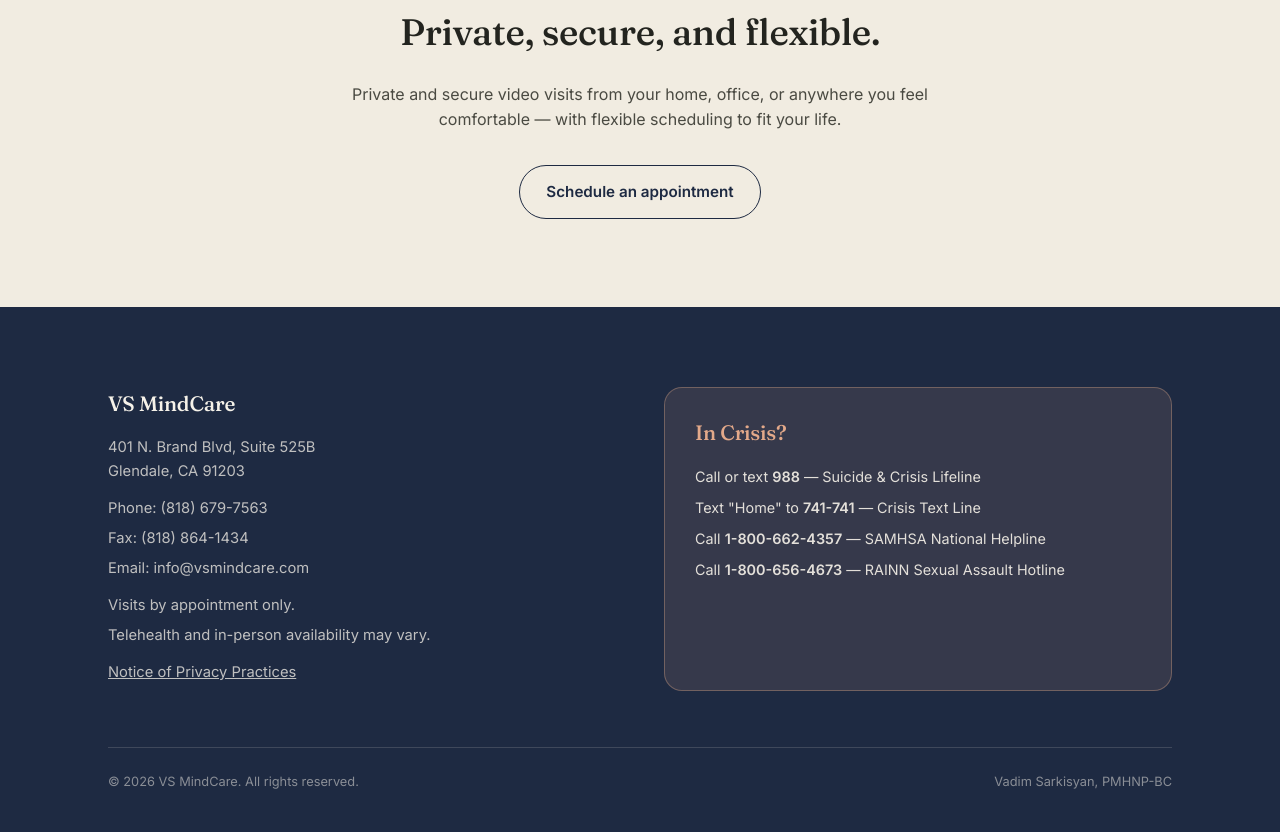
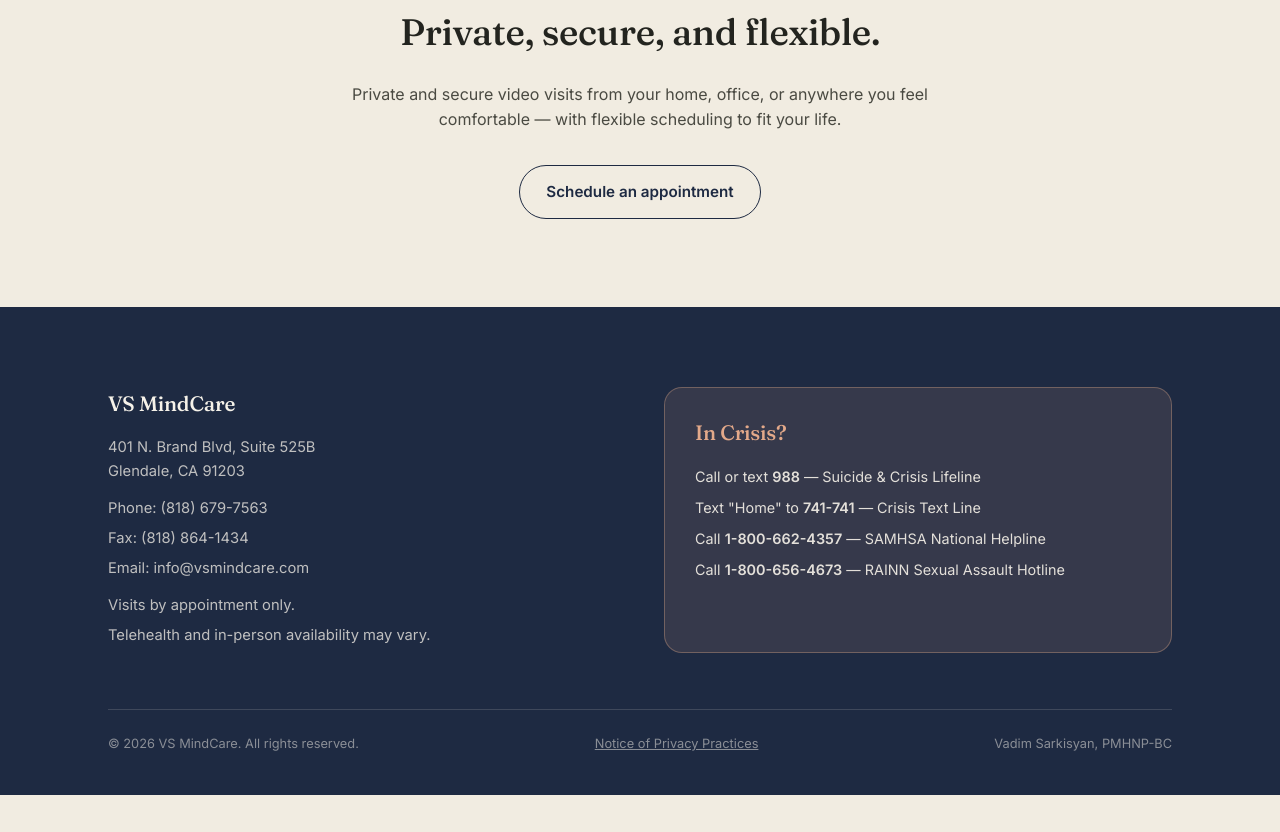
Before and after one commit to vsmindcare/vsmindcare-site, a plain HTML site: page services.html in a window 1280 px wide. Shown: the part 1556-2388 px from the top of the page. After the commit the page ends 2351 px from the top, so only its background shows below. Drawn offline with Linux system fonts and the light colour scheme.

Commit message:
Move privacy notice link beside copyright

```diff
--- a/services.html
+++ b/services.html
@@ -112,7 +112,6 @@
         <p>Email: info@vsmindcare.com</p>
         <p style="margin-top:14px;">Visits by appointment only.</p>
         <p>Telehealth and in-person availability may vary.</p>
-        <p style="margin-top:14px;"><a href="notice-of-privacy-practices.html" style="text-decoration:underline;">Notice of Privacy Practices</a></p>
       </div>
       <div class="crisis-box">
         <h3>In Crisis?</h3>
@@ -124,6 +123,7 @@
     </div>
     <div class="footer-bottom">
       <span>© 2026 VS MindCare. All rights reserved.</span>
+      <span><a href="notice-of-privacy-practices.html" style="text-decoration:underline;">Notice of Privacy Practices</a></span>
       <span>Vadim Sarkisyan, PMHNP-BC</span>
     </div>
   </div>
```
